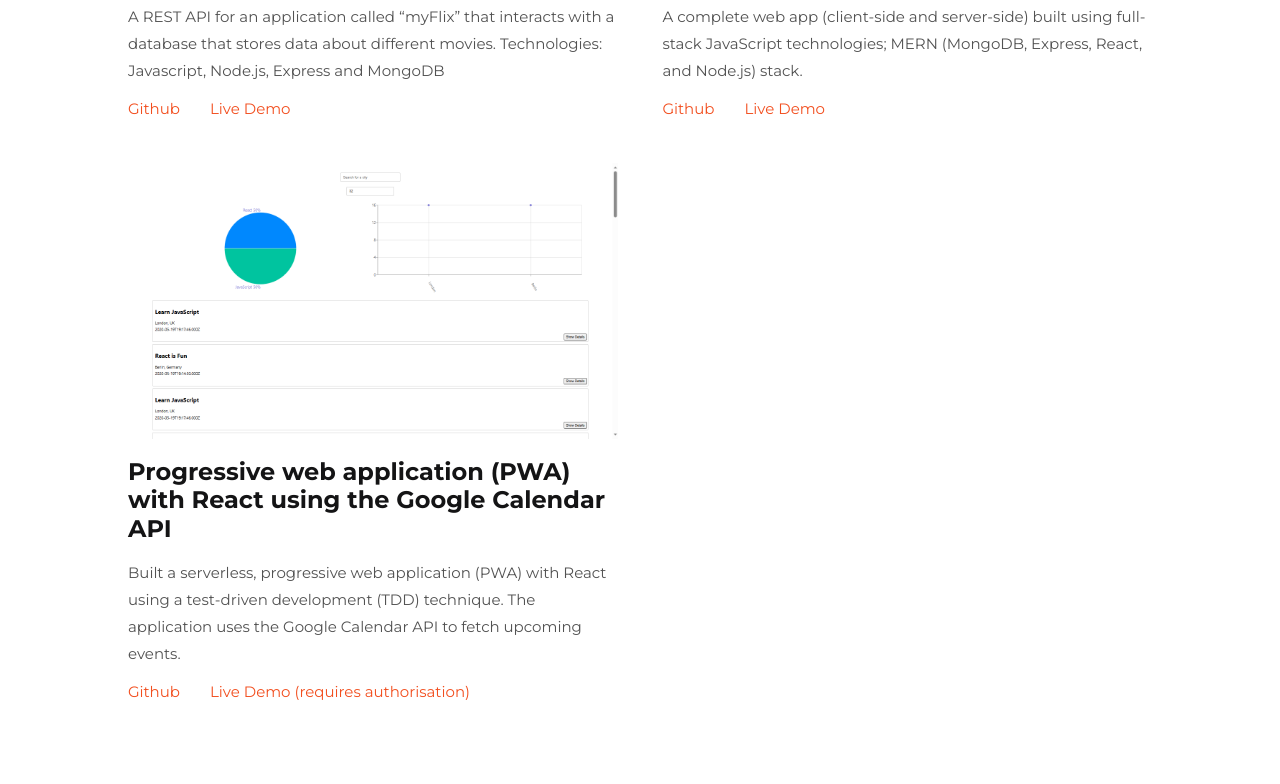
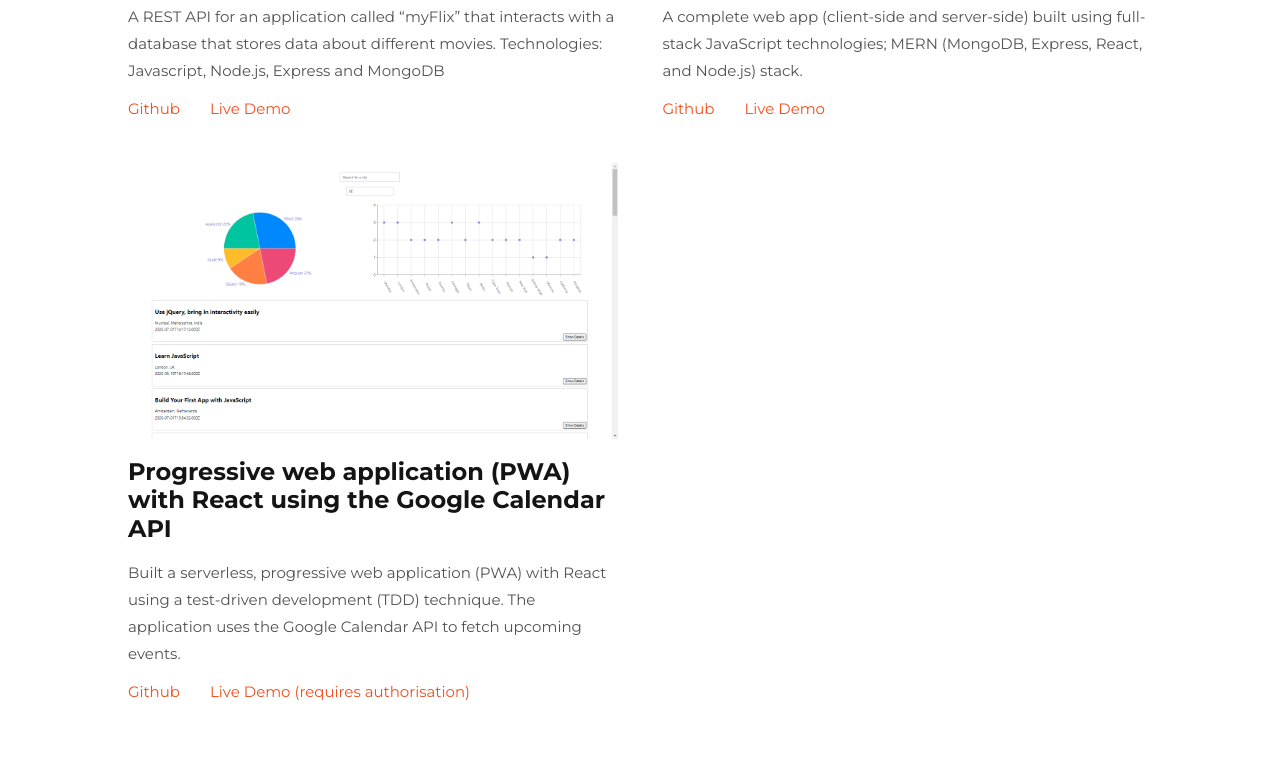
Before and after one commit to ksope/myPortfolio, a website: page index.html in a window 1280 px wide. Shown: the part 4616-5400 px from the top of the page. Drawn offline with nearby package versions, Linux system fonts and the light colour scheme.

Commit message:
Update index.html
Update the image used within div.project img element.

```diff
--- a/index.html
+++ b/index.html
@@ -339,7 +339,7 @@ expand_more
 
                 <div class="project">
                     <div class="thumbnail">
-                        <img src="./images/meet-app_screenshot.png" alt="Meet App">
+                        <img src="./images/meet_app_pic.png" alt="Meet App">
                     </div>
                     <h3>
                         Progressive web application (PWA) with React using the Google Calendar API
```
Also changed, not shown: images/meet_app_pic.png (added).
